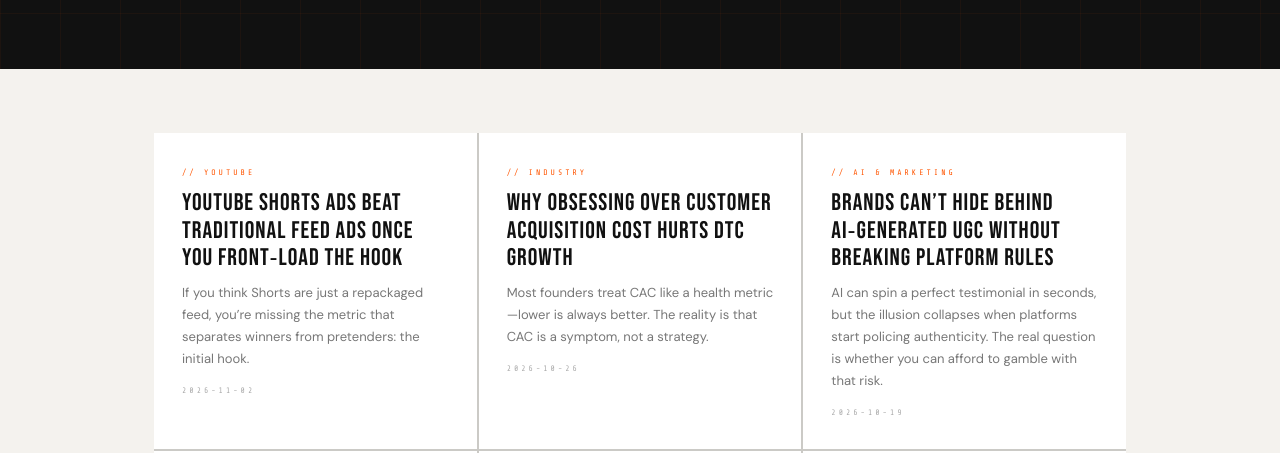
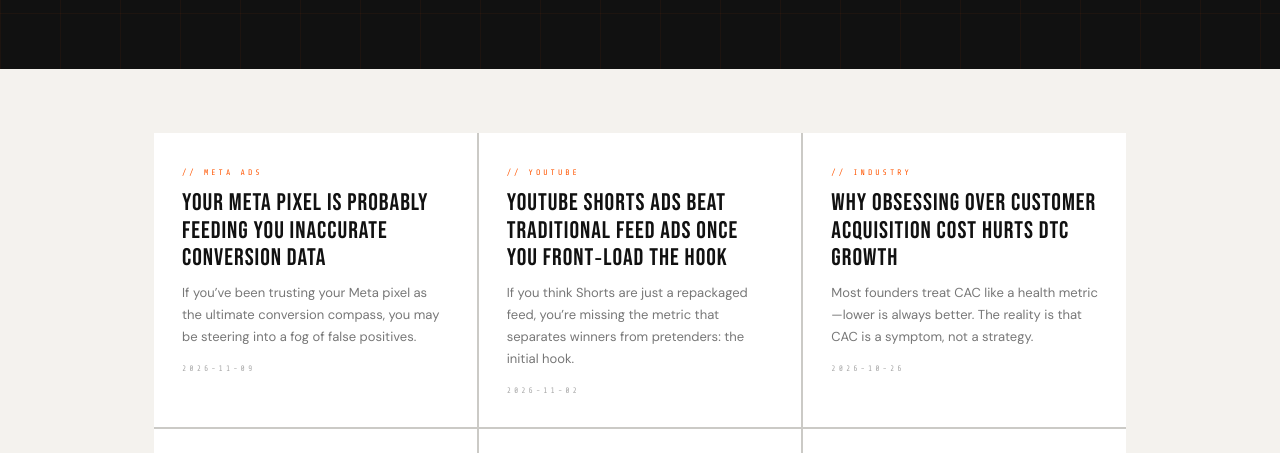
Before and after one commit to schoreagency/schore-website, a plain HTML site: page transmissions/index.html in a window 1280 px wide. Shown: the part 347-800 px from the top of the page. Drawn offline with nearby package versions, Linux system fonts and the light colour scheme.

Commit message:
transmissions: list "Your Meta pixel is probably feeding you inaccurate conversion data"

```diff
--- a/transmissions/index.html
+++ b/transmissions/index.html
@@ -90,6 +90,13 @@ footer{background:#111;padding:40px 64px;border-top:3px solid #ff5500;display:fl
 <div class="page-body">
   <div class="t-grid">
     <!-- TRANSMISSION_CARDS -->
+      <a href="/transmissions/meta-pixel-might-be-lying" class="t-card">
+        <div class="t-card-cat">// META ADS</div>
+        <div class="t-card-title">Your Meta pixel is probably feeding you inaccurate conversion data</div>
+        <div class="t-card-desc">If you’ve been trusting your Meta pixel as the ultimate conversion compass, you may be steering into a fog of false positives.</div>
+        <div class="t-card-date">2026-11-09</div>
+      </a>
+
       <a href="/transmissions/youtube-shorts-ads-beat-feed-ads-hook" class="t-card">
         <div class="t-card-cat">// YOUTUBE</div>
         <div class="t-card-title">YouTube Shorts ads beat traditional feed ads once you front‑load the hook</div>
```
